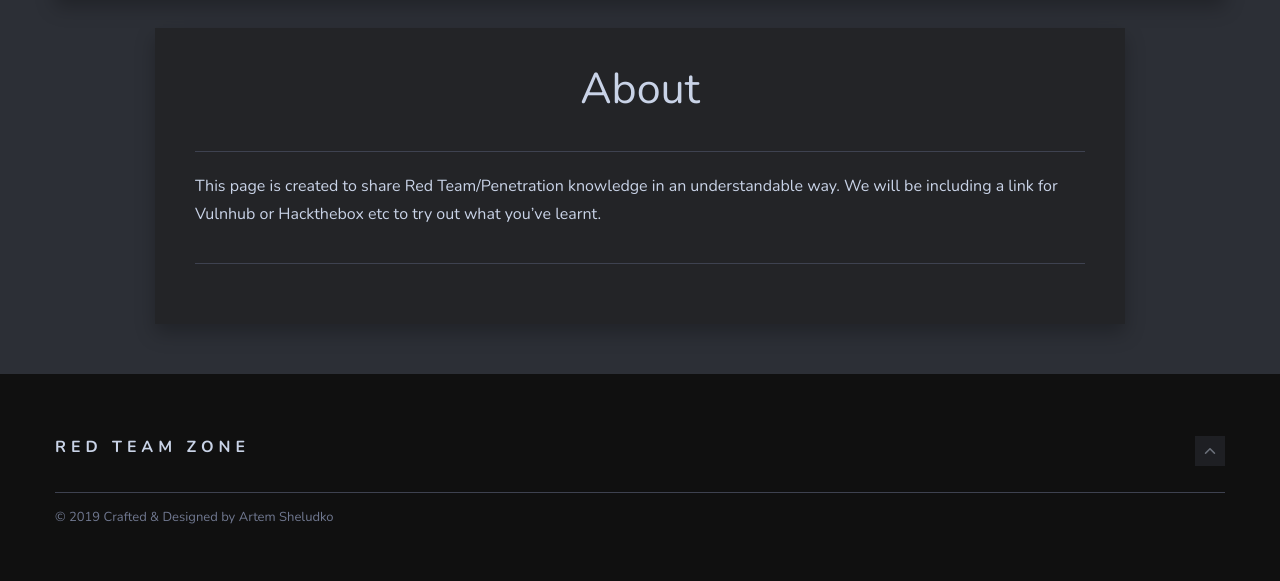
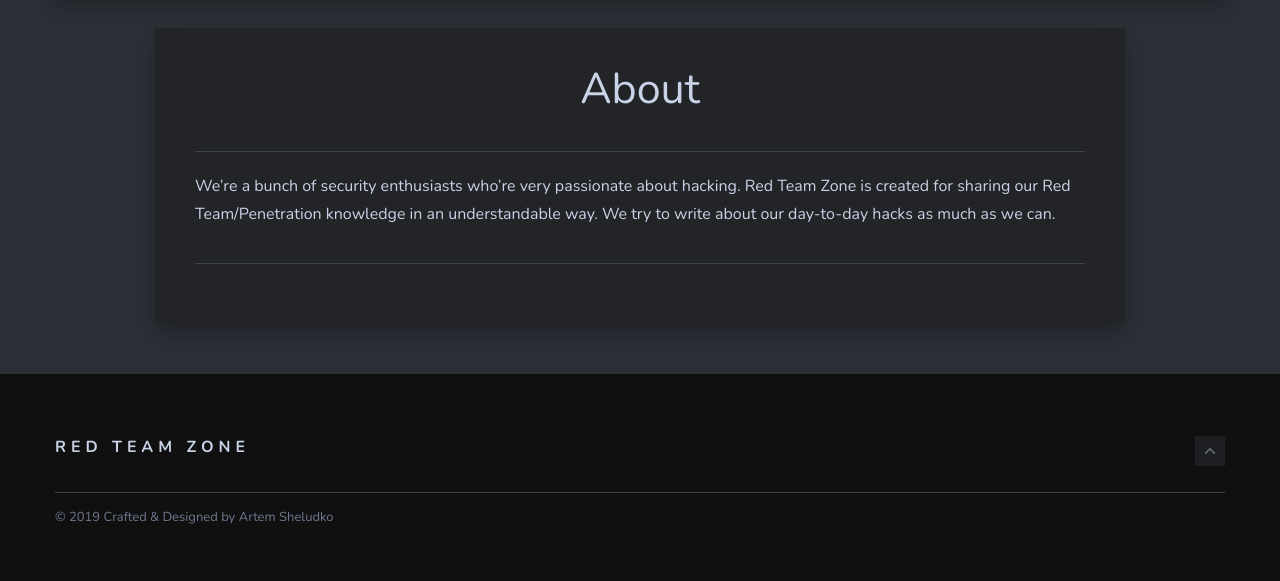
Before and after one commit to hzsolt21/hzsolt21.github.io, a Jekyll site: the page built from _pages/about.md, in a window 1280 px wide. Shown: the part 697-1278 px from the top of the page. Built offline with Jekyll 4.4.1, drawn with Linux system fonts in a browser that asks for light colours.

Commit message:
Changed about.md

```diff
--- a/_pages/about.md
+++ b/_pages/about.md
@@ -5,4 +5,4 @@
 permalink: /about/
 ---
 
-This page is created to share Red Team/Penetration knowledge in an understandable way. We will be including a link for Vulnhub or Hackthebox etc to try out what you've learnt.
+We're a bunch of security enthusiasts who're very passionate about hacking. Red Team Zone is created for sharing our Red Team/Penetration knowledge in an understandable way. We try to write about our day-to-day hacks as much as we can.
```
